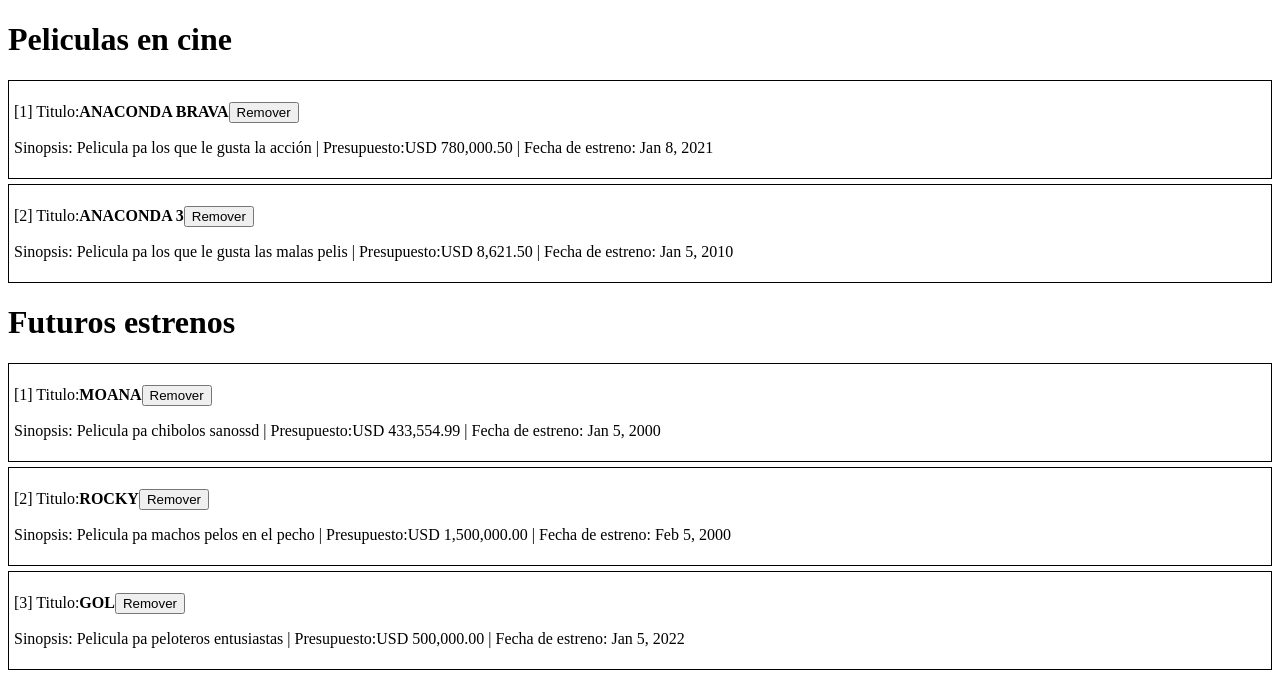
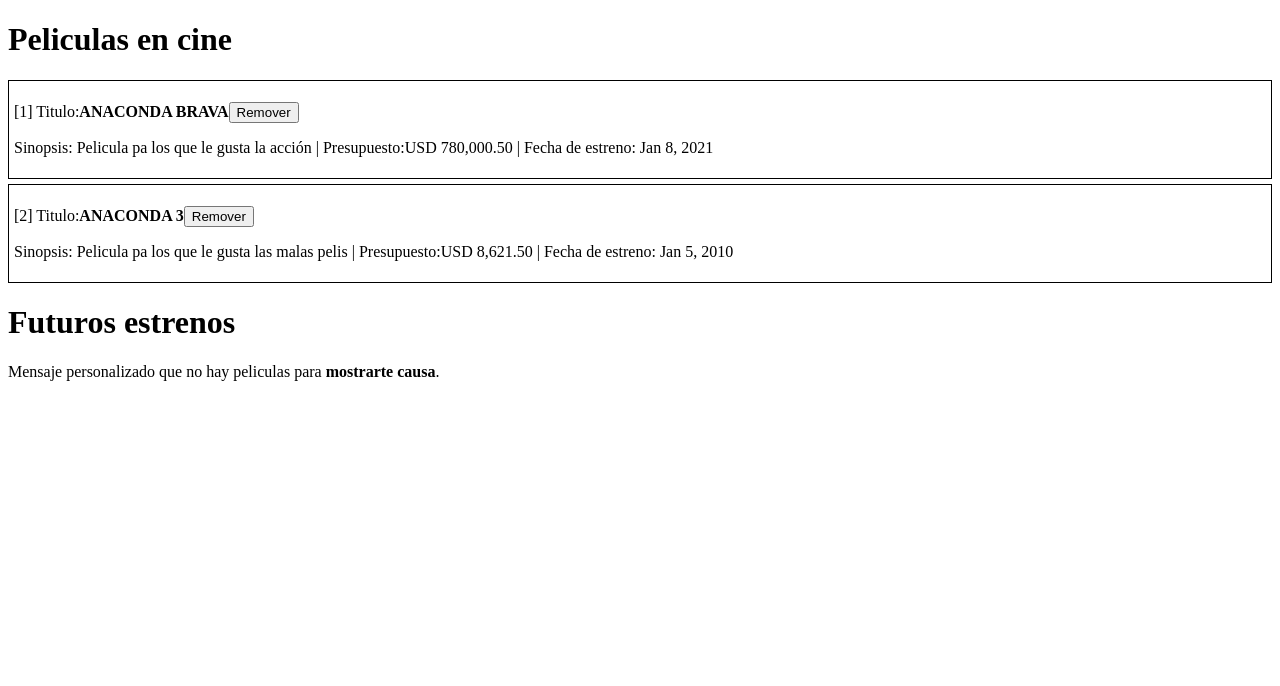
Before and after one commit to GeaSmart/Filmax-frontend, an Angular app: page / in a window 1280 px wide. Shown: the top 686 px of the page. Built offline with nearby package versions, Linux system fonts and the light colour scheme.

Commit message:
proyeccion de contenido con contenido personalizado

```diff
--- a/src/app/app.component.ts
+++ b/src/app/app.component.ts
@@ -27,26 +27,26 @@
       ];
 
       this.listadoPeliculasEstreno = [
-        {
-          titulo: 'Moana',
-          sinopsis: 'Pelicula pa chibolos sanossd',
-          presupuesto: 433554.99,
-          fechaEstreno: new Date('01/05/2000'),
-        },
-        {
-          titulo: 'Rocky',
-          sinopsis: 'Pelicula pa machos pelos en el pecho',
-          presupuesto: 1500000,
-          fechaEstreno: new Date('02/05/2000'),
-        },
-        {
-          titulo: 'Gol',
-          sinopsis: 'Pelicula pa peloteros entusiastas',
-          presupuesto: 500000,
-          fechaEstreno: new Date('01/05/2022'),
-        },
+        // {
+        //   titulo: 'Moana',
+        //   sinopsis: 'Pelicula pa chibolos sanossd',
+        //   presupuesto: 433554.99,
+        //   fechaEstreno: new Date('01/05/2000'),
+        // },
+        // {
+        //   titulo: 'Rocky',
+        //   sinopsis: 'Pelicula pa machos pelos en el pecho',
+        //   presupuesto: 1500000,
+        //   fechaEstreno: new Date('02/05/2000'),
+        // },
+        // {
+        //   titulo: 'Gol',
+        //   sinopsis: 'Pelicula pa peloteros entusiastas',
+        //   presupuesto: 500000,
+        //   fechaEstreno: new Date('01/05/2022'),
+        // },
       ];
-    }, 500);
+    }, 1000);
   }
 
   //strings
--- a/src/app/peliculas/listado-peliculas/listado-peliculas.component.html
+++ b/src/app/peliculas/listado-peliculas/listado-peliculas.component.html
@@ -1,4 +1,10 @@
 <app-listado-generico [listado]="peliculas">
+  <ng-container cargando>
+    <img src="https://i0.wp.com/djsanta.es/wp-content/uploads/2020/08/loader.gif?ssl=1" alt="">
+  </ng-container>
+  <ng-container vacio>
+    <p>Mensaje personalizado que no hay peliculas para <b>mostrarte causa</b>.</p>
+  </ng-container>
   <!-- Renderiza todo ng-content del componente padre que se llame contenido -->
   <ng-container contenido>
     <div *ngFor="let pelicula of peliculas; let indice = index" class="contenedor-peliculas">
--- a/src/app/utilidades/listado-generico/listado-generico.component.html
+++ b/src/app/utilidades/listado-generico/listado-generico.component.html
@@ -1,16 +1,28 @@
 <div>
     <!-- Si la lista es nula o undefined mostrar gif de loading -->
     <div *ngIf="!listado">
-      <img src="https://media1.giphy.com/media/3oEjI6SIIHBdRxXI40/200.gif" alt="" />
+      <span #cargando>
+        <ng-content select="[cargando]"></ng-content>
+      </span>
+      <div *ngIf="!cargando.innerHTML.trim()">
+        <img src="https://media1.giphy.com/media/3oEjI6SIIHBdRxXI40/200.gif" alt="" />
+      </div>
     </div>
 
+
     <!-- Si la lista tiene longitud cero, mostrar mensaje -->
-    <p *ngIf="listado?.length === 0">No hay elementos para mostrarte</p>
+    <div *ngIf="listado?.length === 0">
+      <span #vacio>
+        <ng-content select="[vacio]"></ng-content>
+      </span>
+      <div *ngIf="!vacio.innerHTML.trim()">
+        <p>No hay elementos para mostrarte <i>(mensaje generico)</i></p>
+      </div>
+    </div>
 
     <!-- Si la lista tiene elementos, iterarla -->
     <ng-container *ngIf="listado && listado?.length > 0">
         <!-- el ng-content es el contenido dinámico de los hijos, el select le da nombre, en este caso se llama contenido -->
         <ng-content select="[contenido]"></ng-content>
-
     </ng-container>
   </div>
```
